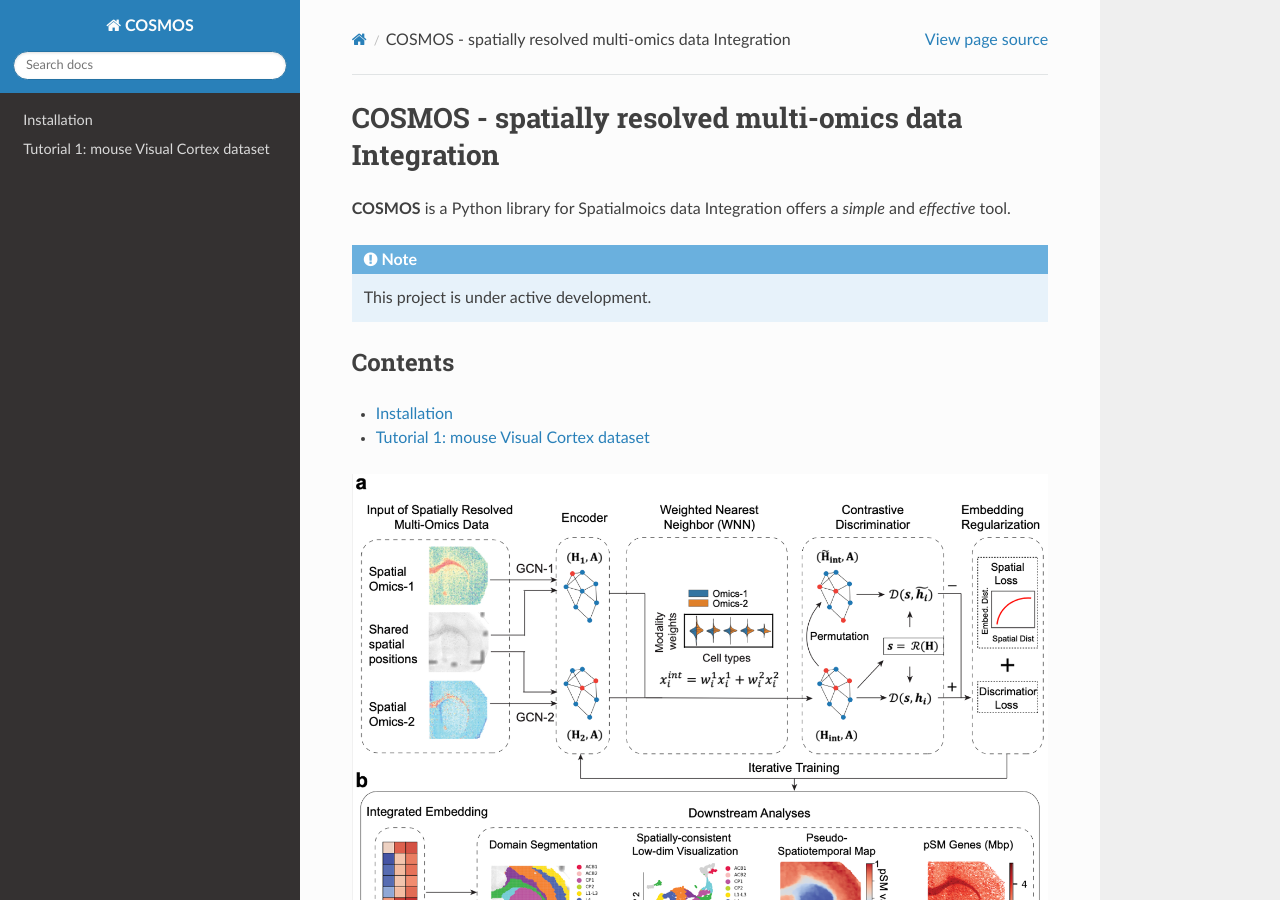
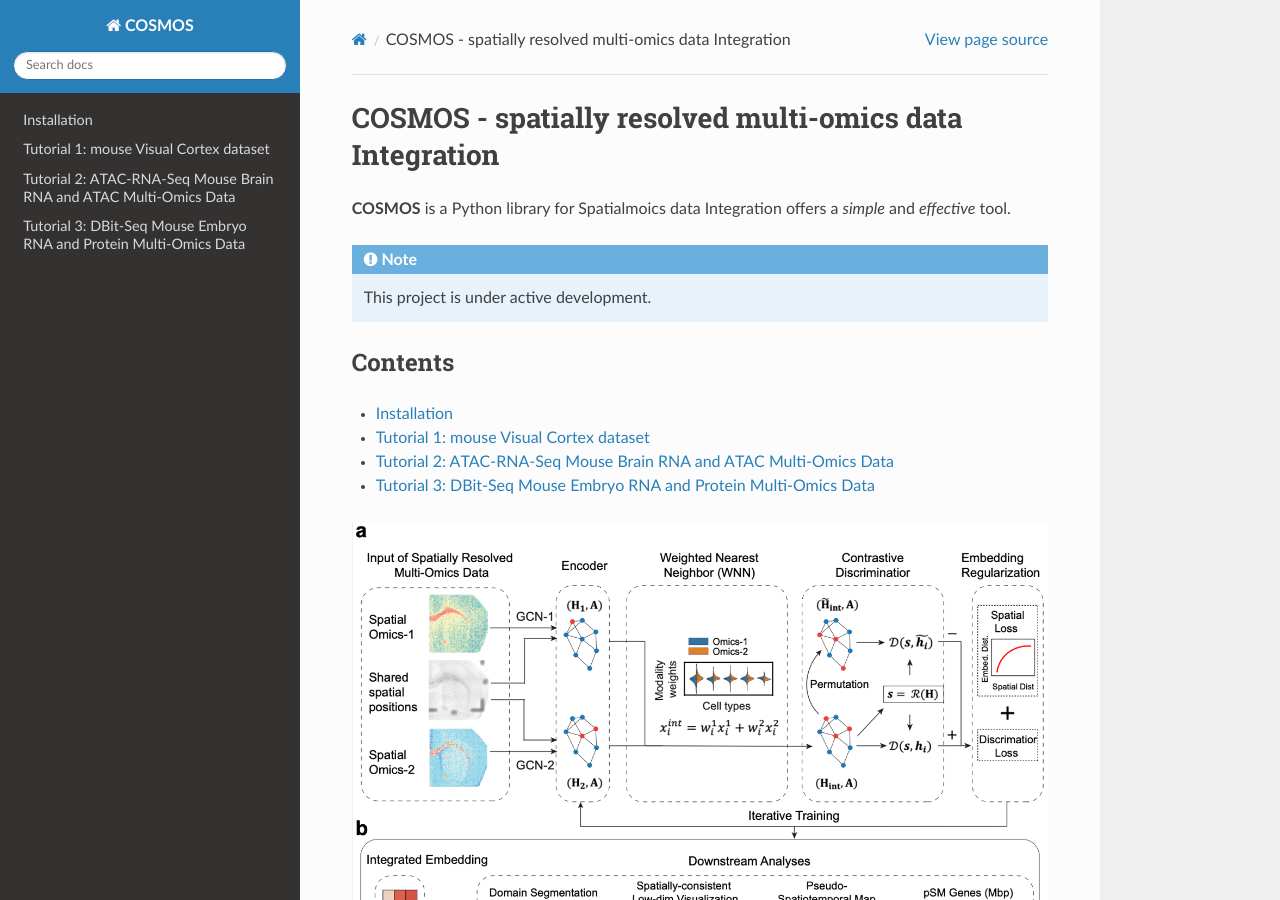
Before and after one commit to Lin-Xu-lab/COSMOS_Tutorials, a Sphinx documentation site: the page built from docs/source/index.rst, in a window 1280 px wide and 900 px high. Built offline with Sphinx 7.4.7 and the Read the Docs theme 3.1.0, drawn with Linux system fonts in a browser that asks for light colours.

Commit message:
Update index.rst

```diff
--- a/docs/source/index.rst
+++ b/docs/source/index.rst
@@ -16,6 +16,8 @@ Contents
 
    Installation
    Cosmos_mouseVisualCortex_example
+   Tutorial_ATAC_RNA_Seq_MouseBrain
+   Tutorial_DBit_Seq_MouseEmbryo
 
 .. image:: ../../Images/workflow.png
 
```
